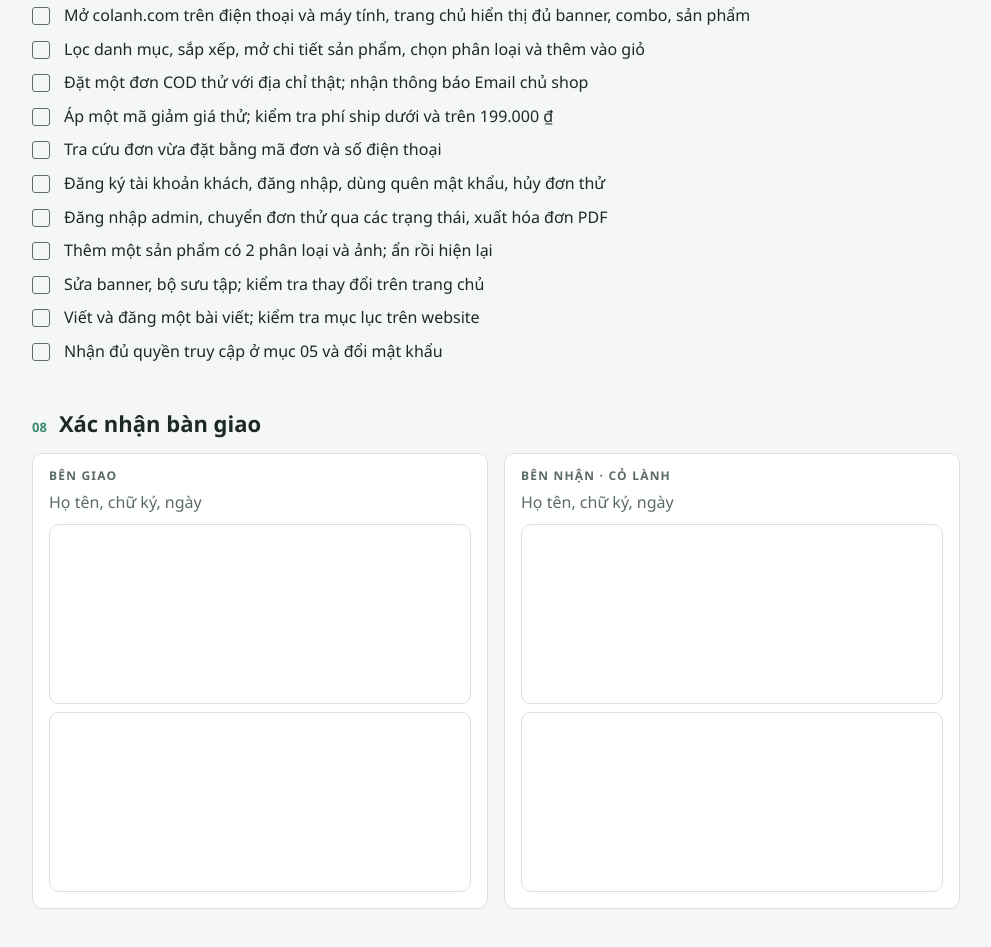
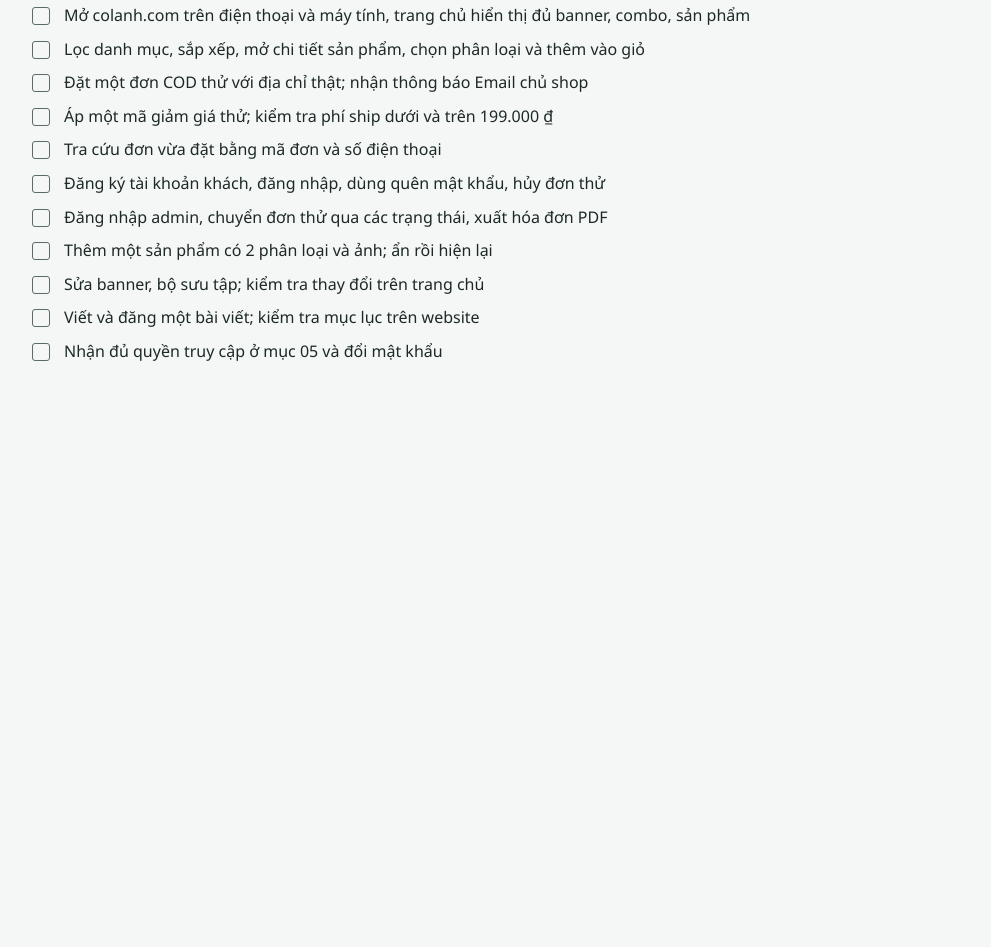
Before and after one commit to doquangthanh/colanh-docs, a plain HTML site: page ban-giao/index.html in a window 1280 px wide. Shown: the part 4118-5065 px from the top of the page, without its empty margins (144-1135 px from the left). After the commit the page ends 4555 px from the top, so only its background shows below. Drawn offline with Linux system fonts and the light colour scheme.

Commit message:
docs: remove sign-off section from handover report

```diff
--- a/ban-giao/index.html
+++ b/ban-giao/index.html
@@ -202,13 +202,6 @@ ul.plain{margin:0;padding-left:20px;display:grid;gap:6px}
     </ul>
   </section>
 
-  <section>
-    <h2><span class="n">08</span>Xác nhận bàn giao</h2>
-    <div class="sign">
-      <div><b>Bên giao</b><span class="muted">Họ tên, chữ ký, ngày</span><div class="line"></div><div class="line"></div></div>
-      <div><b>Bên nhận · Cỏ Lành</b><span class="muted">Họ tên, chữ ký, ngày</span><div class="line"></div><div class="line"></div></div>
-    </div>
-  </section>
 </article>
 
 </body>
```
